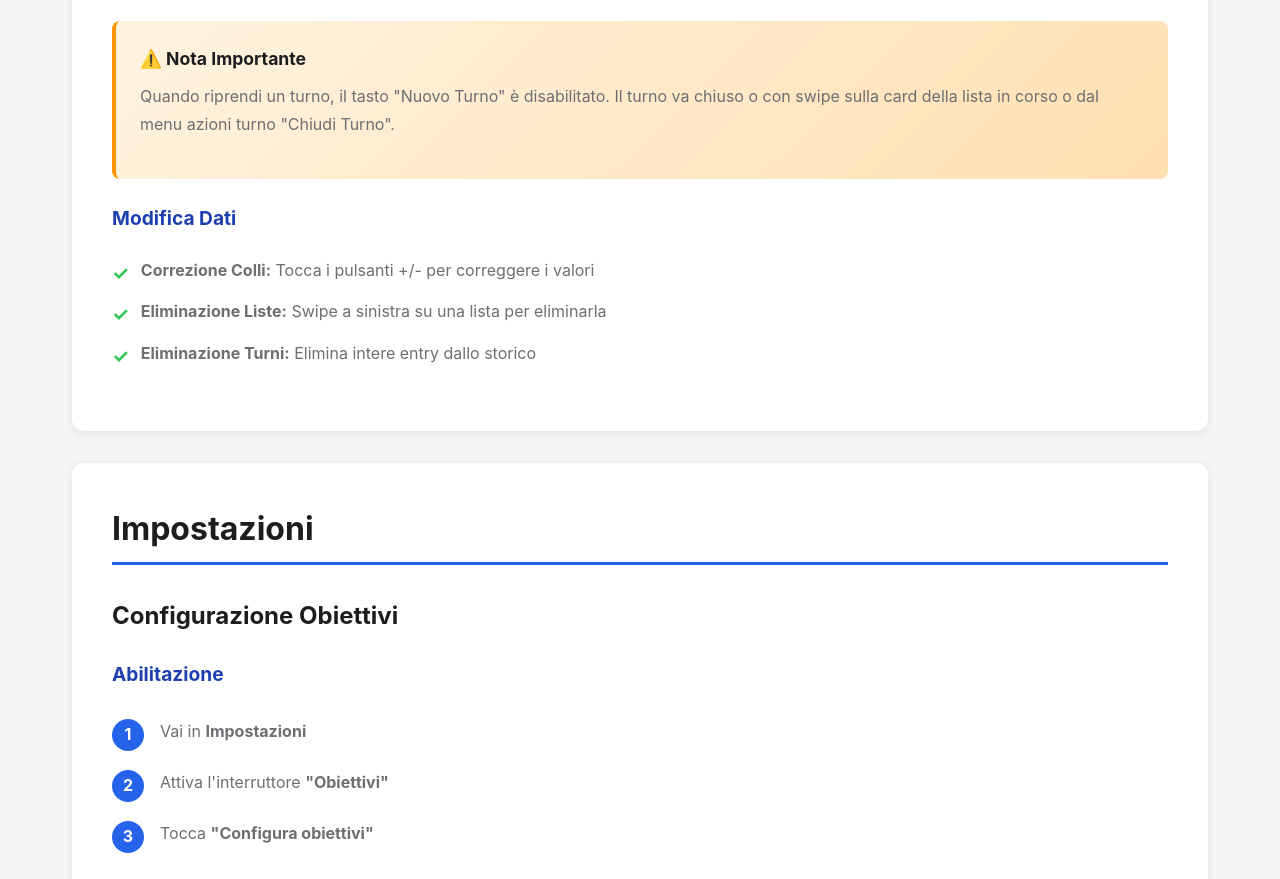
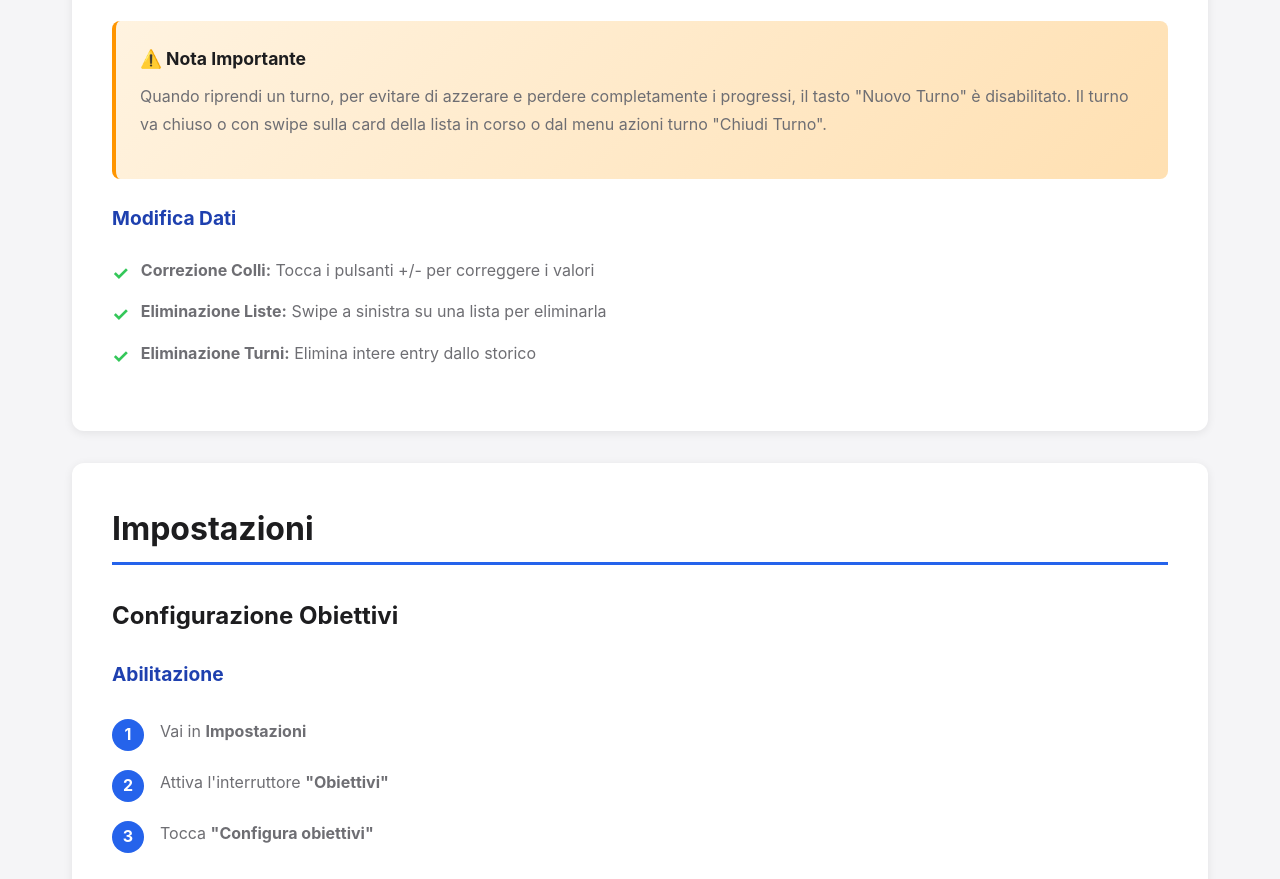
Before and after one commit to stefanobigio/support, a plain HTML site: page index.html in a window 1280 px wide. Shown: the part 6185-7064 px from the top of the page. Drawn offline with Linux system fonts and the light colour scheme.

Commit message:
Update index.html

```diff
--- a/index.html
+++ b/index.html
@@ -665,7 +665,7 @@
 
             <div class="warning-box">
                 <strong>⚠️ Nota Importante</strong>
-                <p>Quando riprendi un turno, il tasto "Nuovo Turno" è disabilitato. Il turno va chiuso o con swipe sulla card della lista in corso o dal menu azioni turno "Chiudi Turno".</p>
+                <p>Quando riprendi un turno, per evitare di azzerare e perdere completamente i progressi, il tasto "Nuovo Turno" è disabilitato. Il turno va chiuso o con swipe sulla card della lista in corso o dal menu azioni turno "Chiudi Turno".</p>
             </div>
 
             <h4>Modifica Dati</h4>
```
